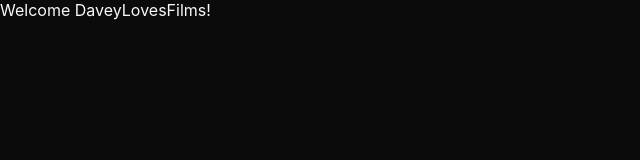
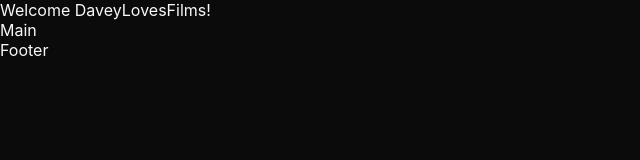
Before and after one commit to dstock3/movie-marathon, a React (Create React App) app: page / in a window 1280 px wide. Shown: the top 160 px of the page, without its empty margins (0-640 px from the left). Built offline with nearby package versions, Linux system fonts and the light colour scheme.

Commit message:
Added Main component as well as Footer. Added to theme template file.

```diff
--- a/src/App.tsx
+++ b/src/App.tsx
@@ -3,6 +3,8 @@ import { useContext } from 'react'
 import { ThemeContext } from './components/context/ThemeContext'
 import './App.css';
 import Header from './components/Header';
+import Main from './components/Main';
+import Footer from './components/Footer';
 import dummyData from './dummyData.json'
 
 const App = () => {
@@ -31,6 +33,10 @@ const App = () => {
 
       <Header thisStyle={thisStyle} thisUser={user} />
 
+      <Main thisStyle={thisStyle} thisUser={user} />
+
+      <Footer thisStyle={thisStyle} thisUser={user} />
+
     </div>
   );
 }
--- /dev/null
+++ b/src/components/Footer.tsx
@@ -0,0 +1,19 @@
+import React from 'react'
+
+type FooterProps = {
+    thisStyle: React.CSSProperties,
+    thisUser?: {
+      handle: string,
+      login: string
+    }
+}
+
+const Footer = (props: FooterProps) => {
+  return (
+    <footer className="main-footer" style={props.thisStyle} >
+        Footer
+    </footer>
+  )
+}
+
+export default Footer
--- /dev/null
+++ b/src/components/Main.tsx
@@ -0,0 +1,20 @@
+import React from 'react'
+
+type MainProps = {
+    thisStyle: React.CSSProperties,
+    thisUser?: {
+      handle: string,
+      login: string
+    }
+}
+
+const Main = (props: MainProps) => {
+  return (
+    <main style={props.thisStyle}>
+        Main
+
+    </main>
+  )
+}
+
+export default Main
--- a/src/components/context/theme.ts
+++ b/src/components/context/theme.ts
@@ -2,9 +2,11 @@ export const themeTemplate = {
     dark: {
         main: "#0B0B0B",
         text: '#F9F9F9',
+        footerBorder: "2px solid #F9F9F9"
     },
     light: {
         main: "#F9F9F9",
         text: '#0B0B0B',
+        border: "2px solid #0B0B0B"
     },
 }
```
